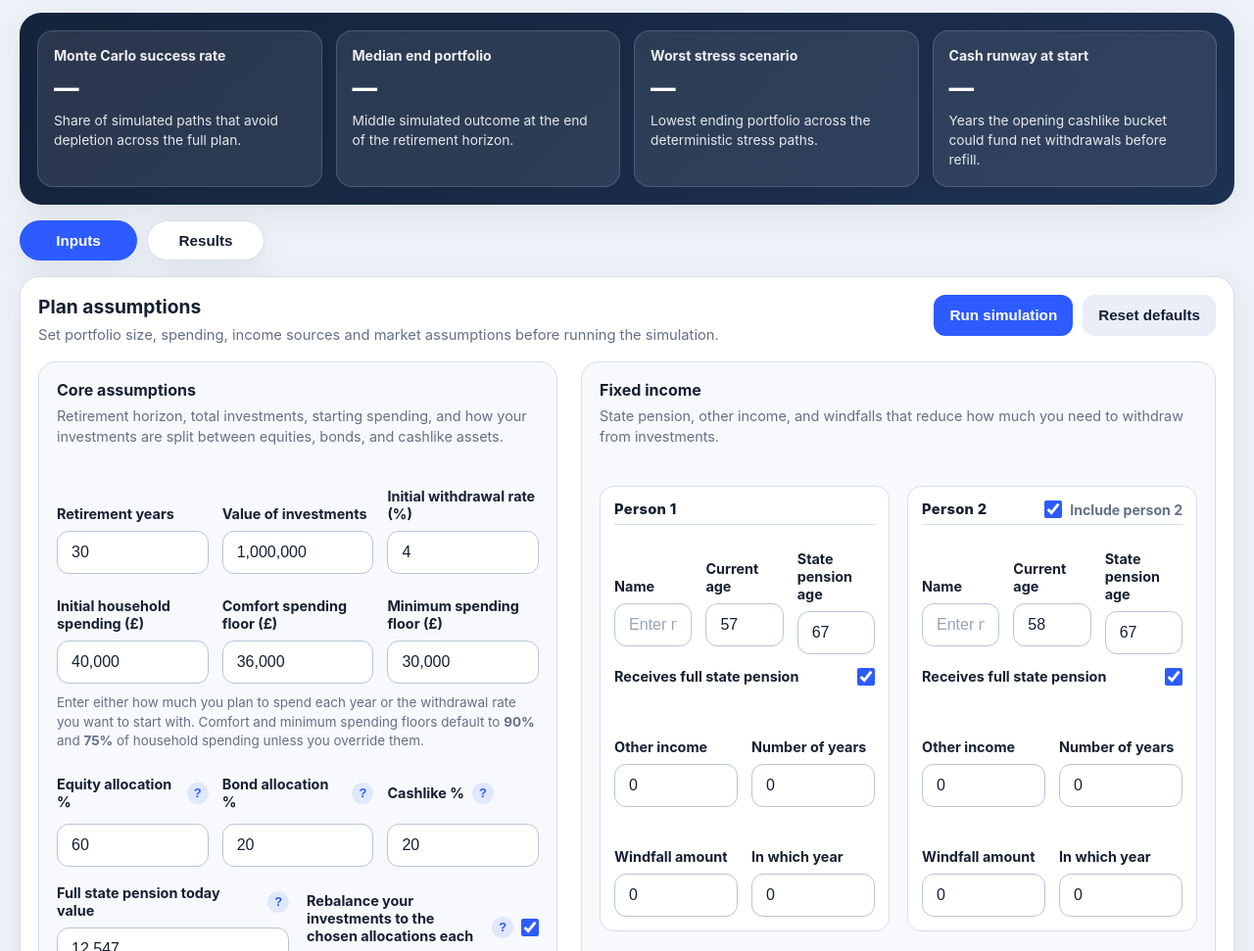
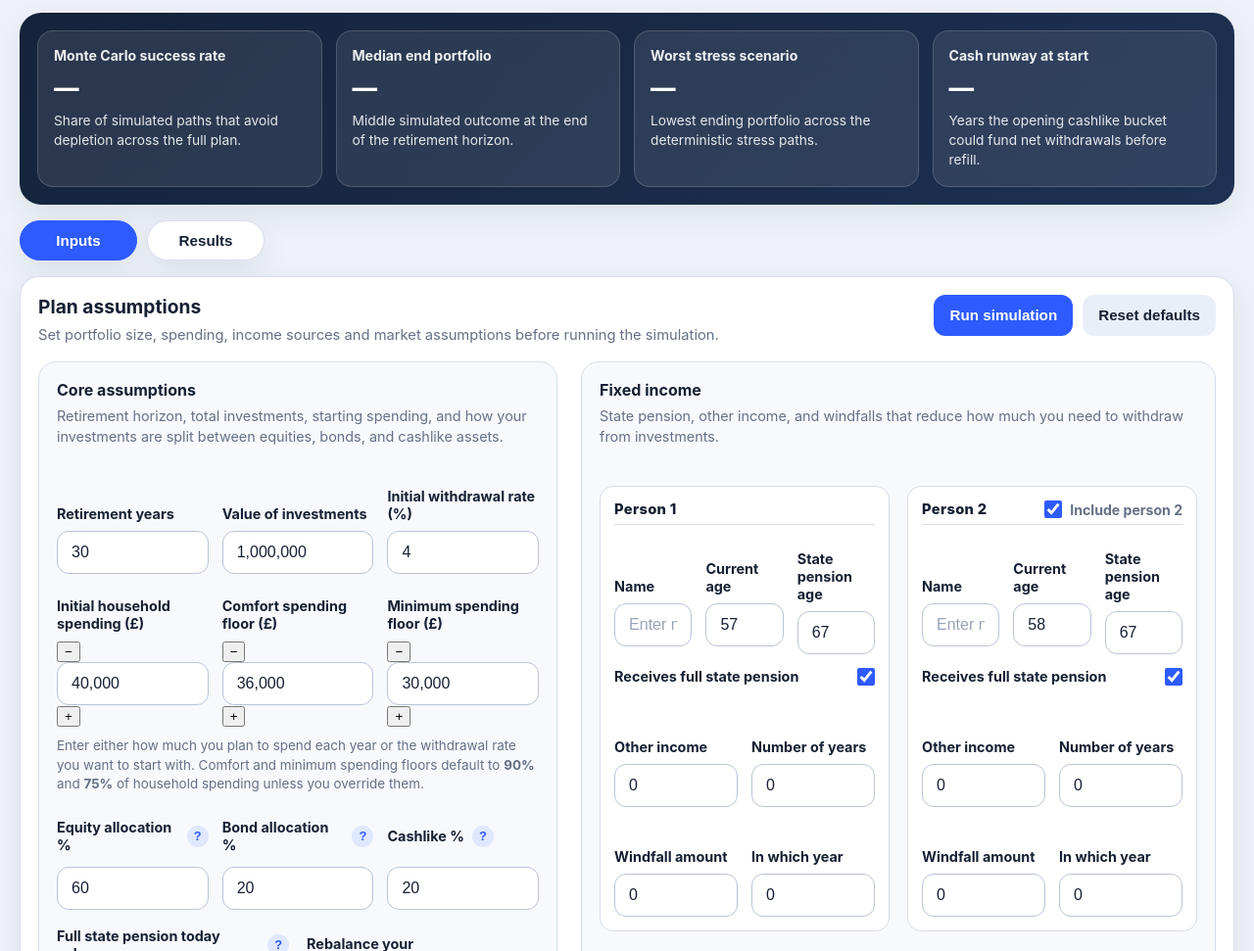
Before and after one commit to mr-androidwoody/retirement-income-planner, a website with bundled scripts: page index.html in a window 1280 px wide. Shown: the part 129-1100 px from the top of the page at 98% size. Built offline with nearby package versions, Linux system fonts and the light colour scheme.

Commit message:
Add files via upload

```diff
--- a/index.html
+++ b/index.html
@@ -103,17 +103,65 @@
 
                   <label class="field">
                     <span class="field-label">Initial household spending (£)</span>
-                    <input id="initialSpending" type="text" inputmode="numeric" data-format="integer" />
+                    <div class="stepper-input">
+                      <button
+                        type="button"
+                        class="stepper-btn"
+                        data-step-target="initialSpending"
+                        data-step-direction="-1"
+                        aria-label="Decrease initial household spending by £1,000"
+                      >−</button>
+                      <input id="initialSpending" type="text" inputmode="numeric" data-format="integer" />
+                      <button
+                        type="button"
+                        class="stepper-btn"
+                        data-step-target="initialSpending"
+                        data-step-direction="1"
+                        aria-label="Increase initial household spending by £1,000"
+                      >+</button>
+                    </div>
                   </label>
 
                   <label class="field">
                     <span class="field-label">Comfort spending floor (£)</span>
-                    <input id="comfortSpending" type="text" inputmode="numeric" data-format="integer" />
+                    <div class="stepper-input">
+                      <button
+                        type="button"
+                        class="stepper-btn"
+                        data-step-target="comfortSpending"
+                        data-step-direction="-1"
+                        aria-label="Decrease comfort spending floor by £1,000"
+                      >−</button>
+                      <input id="comfortSpending" type="text" inputmode="numeric" data-format="integer" />
+                      <button
+                        type="button"
+                        class="stepper-btn"
+                        data-step-target="comfortSpending"
+                        data-step-direction="1"
+                        aria-label="Increase comfort spending floor by £1,000"
+                      >+</button>
+                    </div>
                   </label>
 
                   <label class="field">
                     <span class="field-label">Minimum spending floor (£)</span>
-                    <input id="minimumSpending" type="text" inputmode="numeric" data-format="integer" />
+                    <div class="stepper-input">
+                      <button
+                        type="button"
+                        class="stepper-btn"
+                        data-step-target="minimumSpending"
+                        data-step-direction="-1"
+                        aria-label="Decrease minimum spending floor by £1,000"
+                      >−</button>
+                      <input id="minimumSpending" type="text" inputmode="numeric" data-format="integer" />
+                      <button
+                        type="button"
+                        class="stepper-btn"
+                        data-step-target="minimumSpending"
+                        data-step-direction="1"
+                        aria-label="Increase minimum spending floor by £1,000"
+                      >+</button>
+                    </div>
                   </label>
                 </div>
 
```
